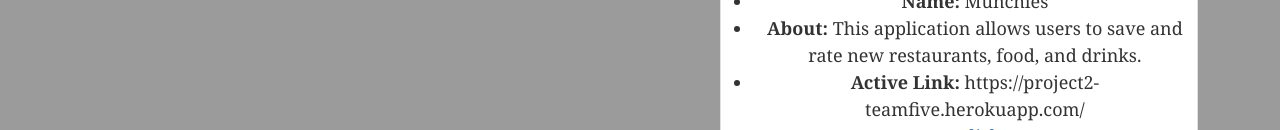
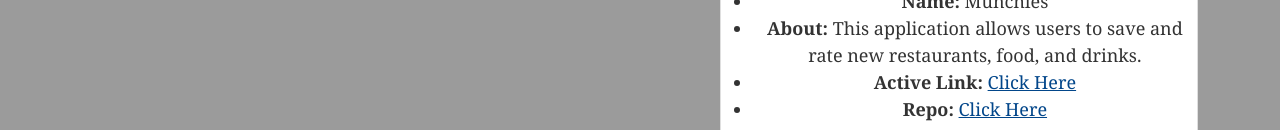
Before and after one commit to jbasquez/jbasquez.github.io, a React (Create React App) app in the folder reactapp/: page / in a window 1280 px wide. Shown: the part 670-800 px from the top of the page. Built offline with nearby package versions, Linux system fonts and the light colour scheme.

Commit message:
active links working

```diff
--- a/reactapp/src/components/project.js
+++ b/reactapp/src/components/project.js
@@ -16,7 +16,7 @@
             <strong>About:</strong> {props.about}
           </li>
           <li>
-            <strong>Active Link:</strong> {props.active}
+            <strong>Active Link:</strong> <a className="contact" href={props.active}>Click Here</a>
           </li>
           <li>
             <strong>Repo:</strong> <a className="contact" href={props.repo}>Click Here</a>
```
